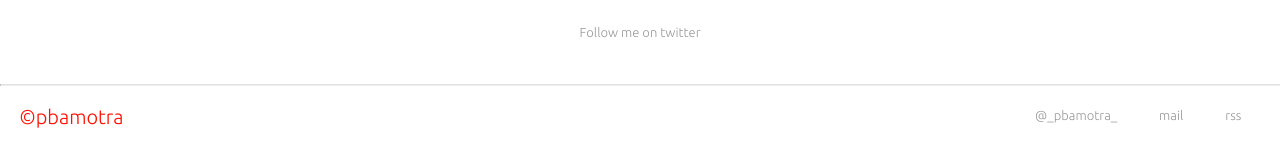
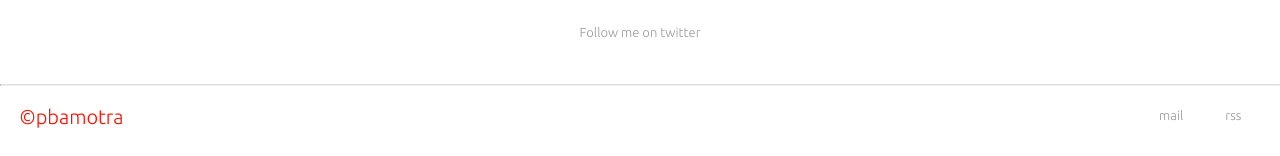
Before and after one commit to pbamotra/sciontist, a Jekyll site: the page built from about.markdown, in a window 1280 px wide. Shown: the part 772-928 px from the top of the page. Built offline with Jekyll 4.4.1, drawn with Linux system fonts in a browser that asks for light colours; nearby versions of some CDN libraries.

Commit message:
removed twitter

```diff
--- a/_includes/footer.html
+++ b/_includes/footer.html
@@ -18,9 +18,6 @@
             {% endif %}
         </div>
         <div class="alignable pull-right">
-            <a target="_blank" href="https://twitter.com/{{ site.twitter_username }}" class="button">
-                @{{ site.twitter_username }}
-            </a>
             <a href="mailto:{{ site.email }}" class="button">
                 mail
             </a>
```
